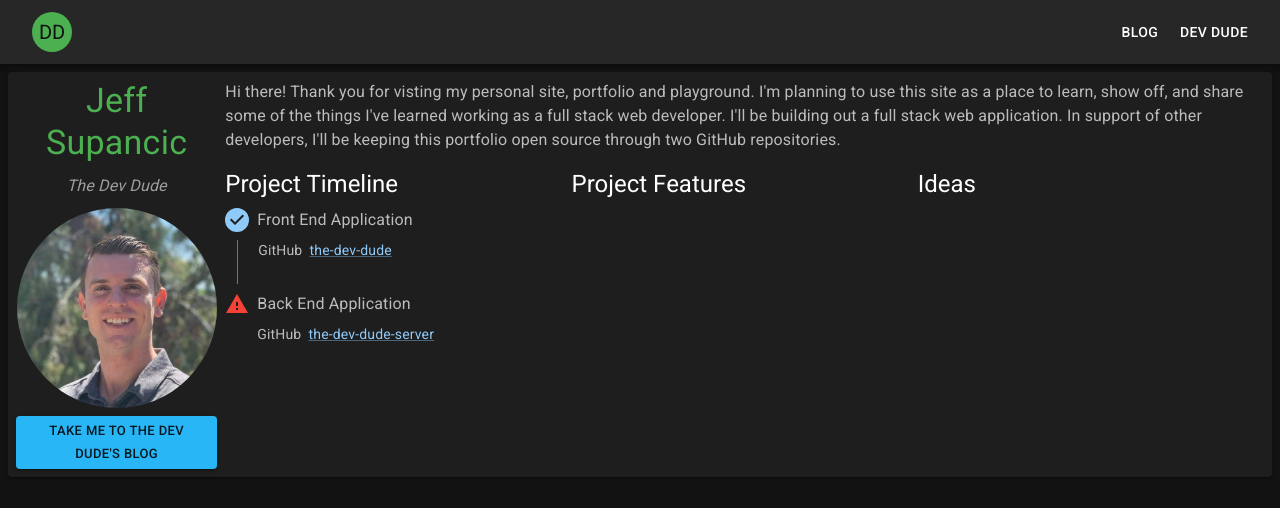
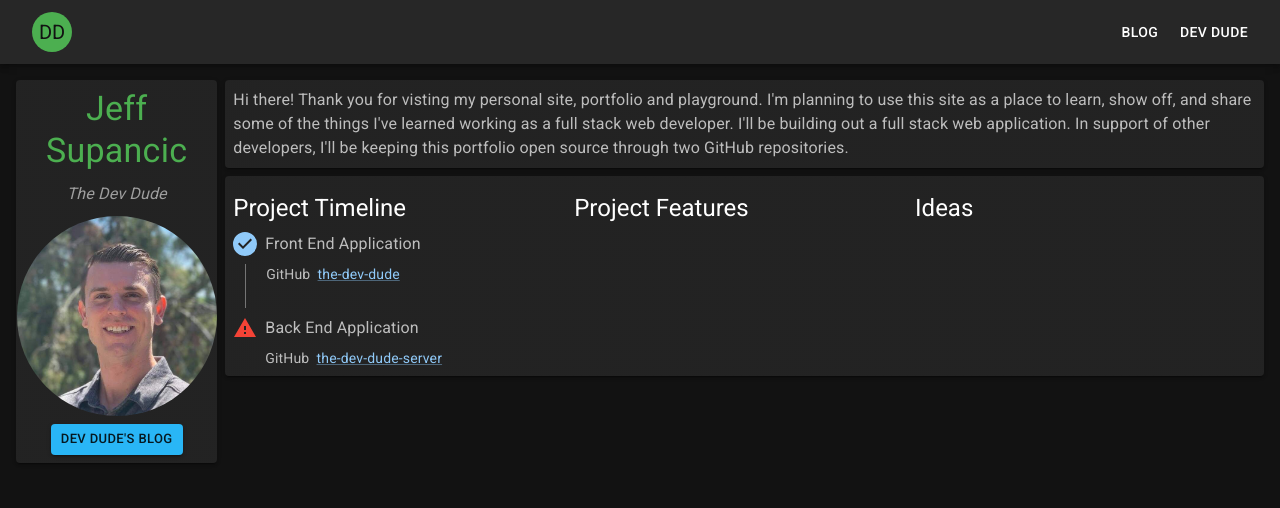
Before and after one commit to jeffsupancic/the-dev-dude, a React (Create React App) app: page / in a window 1280 px wide. Shown: the top 508 px of the page. Built offline with nearby package versions, Linux system fonts and the light colour scheme.

Commit message:
add paper to home page

```diff
--- a/src/routes/Home.tsx
+++ b/src/routes/Home.tsx
@@ -18,10 +18,11 @@ const Home = () => {
   const history = useHistory();
 
   return (
-    <Paper>
     <Box p={1}>
       <Grid container spacing={1}>
         <Grid item md={2}>
+          <Paper elevation={2}>
+            <Box p={1}>
               <Grid
                 container
                 justifyContent="center"
@@ -43,12 +44,23 @@ const Home = () => {
                   </Typography>
                 </Grid>
                 <Grid item xs={12}>
-                <Box display="flex" alignItems="center" justifyContent="center">
-                  <Avatar src={devDudeImage} sx={{ width: 200, height: 200 }} />
+                  <Box
+                    display="flex"
+                    alignItems="center"
+                    justifyContent="center"
+                  >
+                    <Avatar
+                      src={devDudeImage}
+                      sx={{ width: 200, height: 200 }}
+                    />
                   </Box>
                 </Grid>
                 <Grid item xs={12}>
-                <Box display="flex" alignItems="center" justifyContent="center">
+                  <Box
+                    display="flex"
+                    alignItems="center"
+                    justifyContent="center"
+                  >
                     <Button
                       color="info"
                       size="small"
@@ -57,26 +69,39 @@ const Home = () => {
                       }}
                       variant="contained"
                     >
-                    Take me to the Dev Dude's blog
+                      Dev Dude's blog
                     </Button>
                   </Box>
                 </Grid>
               </Grid>
+            </Box>
+          </Paper>
         </Grid>
         <Grid item md={10}>
+          <Grid container spacing={1}>
+            <Grid item xs={12}>
+              <Paper elevation={2}>
+                <Box p={1}>
+                  <Grid container>
+                    <Grid item xs={12}>
                       <Typography variant="body1" color="text.secondary">
-              Hi there! Thank you for visting my personal site, portfolio and
-              playground. I'm planning to use this site as a place to learn,
-              show off, and share some of the things I've learned working as a
-              full stack web developer. I'll be building out a full stack web
-              application. In support of other developers, I'll be keeping this
-              portfolio open source through two GitHub repositories.
+                        Hi there! Thank you for visting my personal site,
+                        portfolio and playground. I'm planning to use this site
+                        as a place to learn, show off, and share some of the
+                        things I've learned working as a full stack web
+                        developer. I'll be building out a full stack web
+                        application. In support of other developers, I'll be
+                        keeping this portfolio open source through two GitHub
+                        repositories.
                       </Typography>
-            <Typography
-              variant="body1"
-              color="text.secondary"
-              pt={1}
-            ></Typography>
+                    </Grid>
+                  </Grid>
+                </Box>
+              </Paper>
+            </Grid>
+            <Grid item xs={12}>
+              <Paper elevation={2}>
+                <Box p={1}>
                   <Grid container>
                     <Grid item md={4}>
                       <Typography variant="h5" color="text.primary" pt={1}>
@@ -96,10 +121,13 @@ const Home = () => {
                       </Typography>
                     </Grid>
                   </Grid>
+                </Box>
+              </Paper>
+            </Grid>
+          </Grid>
         </Grid>
       </Grid>
     </Box>
-    </Paper>
   );
 };
 
```
Lines whose indentation alone changed are shown as unchanged.
